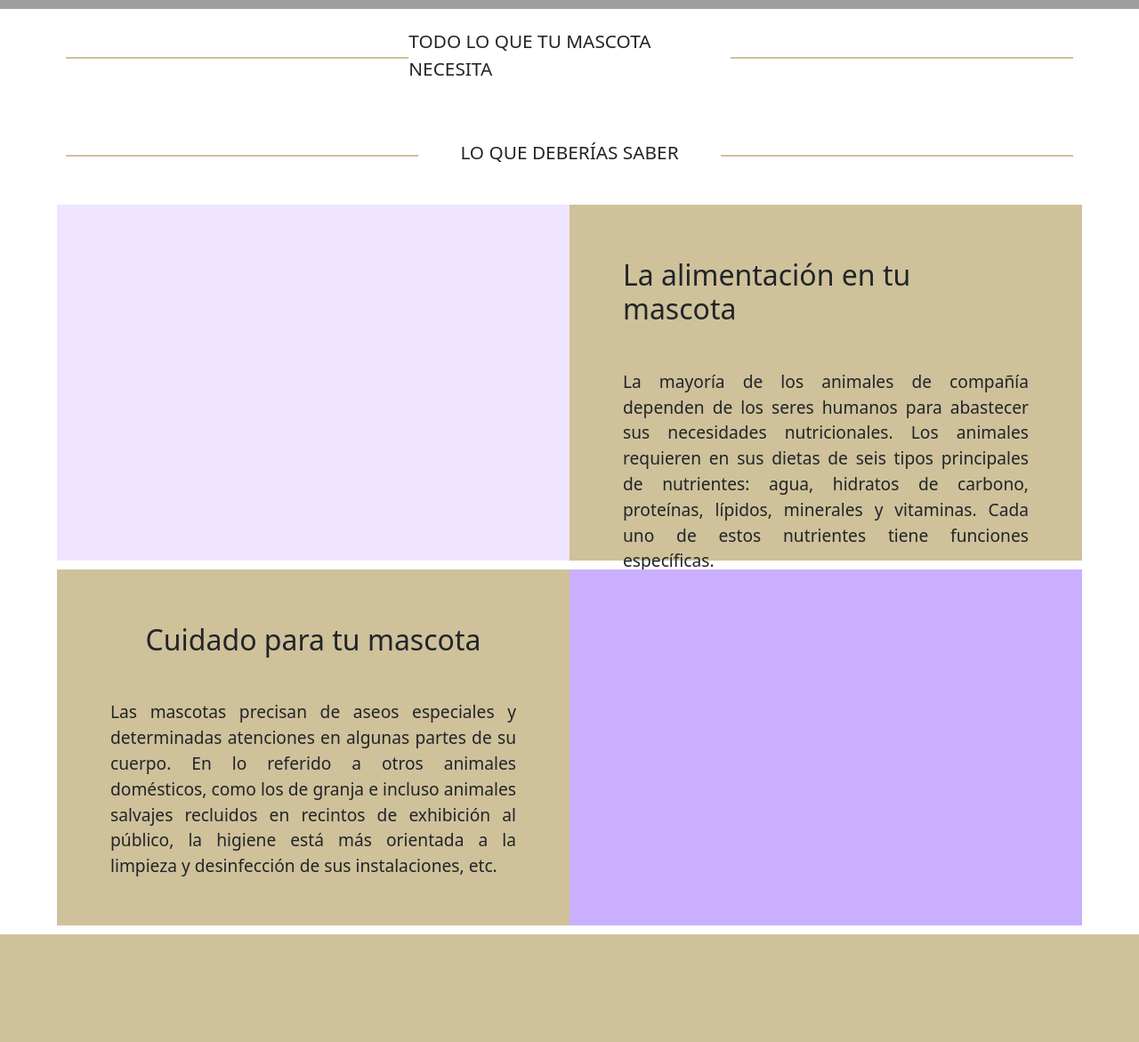
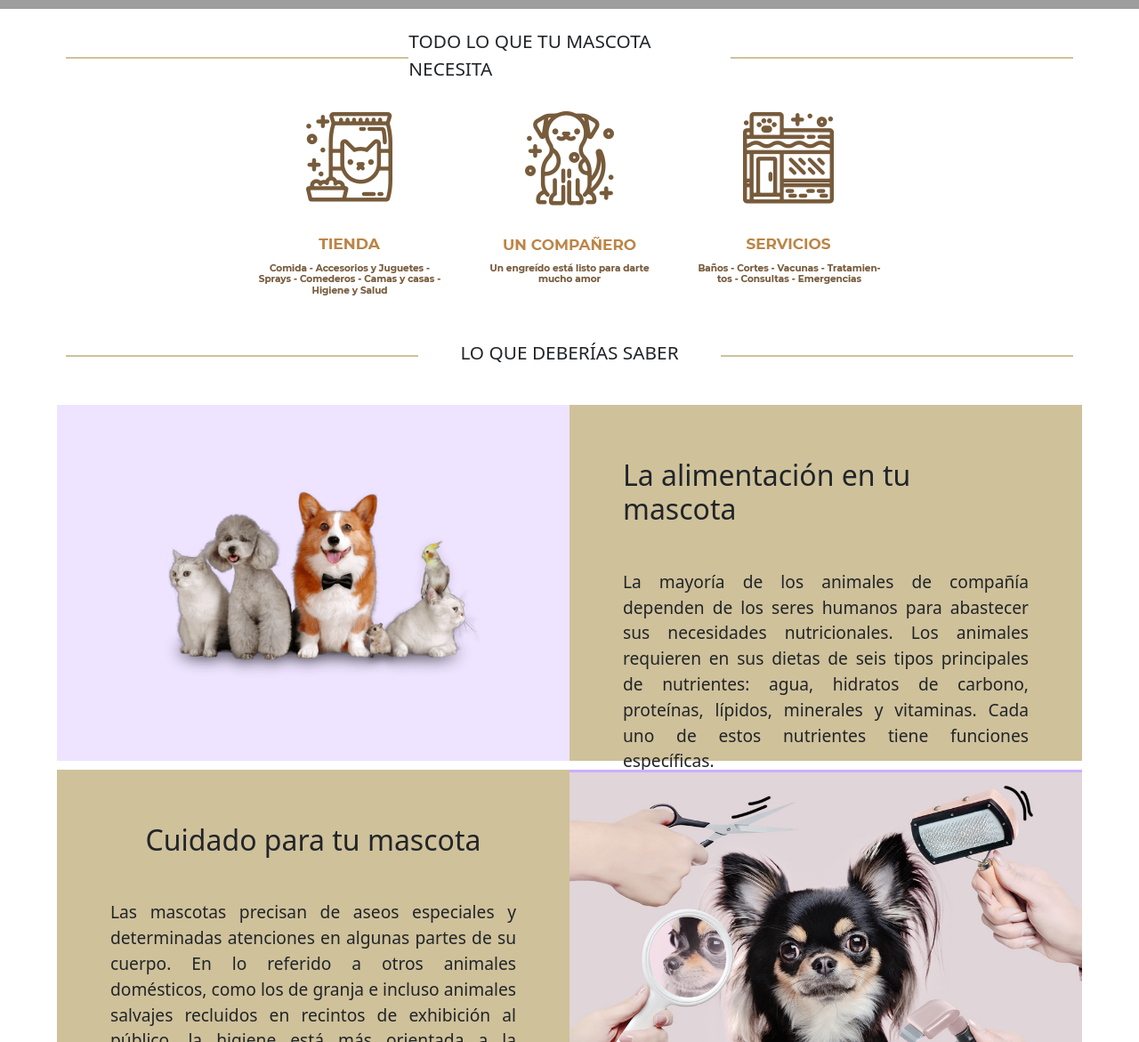
Before and after one commit to CarlosCT99/dejandohuellitas.github.io, a plain HTML site: page index.html in a window 1280 px wide. Shown: the part 670-1841 px from the top of the page at 89% size. Drawn offline with nearby package versions, Linux system fonts and the light colour scheme; grey boxes are pictures that could not be loaded.

Commit message:
Update index.html

```diff
--- a/index.html
+++ b/index.html
@@ -13,7 +13,7 @@
   <header>
     <div class="navbar">
       <div class="logo">
-        <img src="/Imagenes/logo.png" alt="">
+        <img src="/logo.png" alt="">
       </div>
       <div class="nav">
         <ul>
@@ -38,9 +38,9 @@
       <div class="linea"></div>
     </div>
     <div class="cate">
-      <img src="/Imagenes/1.png" alt="">
-      <img src="/Imagenes/2.png" alt="">
-      <img src="/Imagenes/3.png" alt="">
+      <img src="/1.png" alt="">
+      <img src="/2.png" alt="">
+      <img src="/3.png" alt="">
     </div>
   </section>
 
@@ -53,7 +53,7 @@
     </div>
   <section class="part-1">
     <div class="part-img">
-      <img src="/Imagenes/mascotas-1.png" alt="">
+      <img src="/mascotas-1.png" alt="">
     </div>
     <div class="part-text">
       <h2>La alimentación en tu mascota</h2>
@@ -70,7 +70,7 @@
       </p>
     </div>
     <div class="part-img2">
-      <img src="/Imagenes/7-juliol.jpg" alt="">
+      <img src="/7-juliol.jpg" alt="">
     </div>
   </section>
 
```
